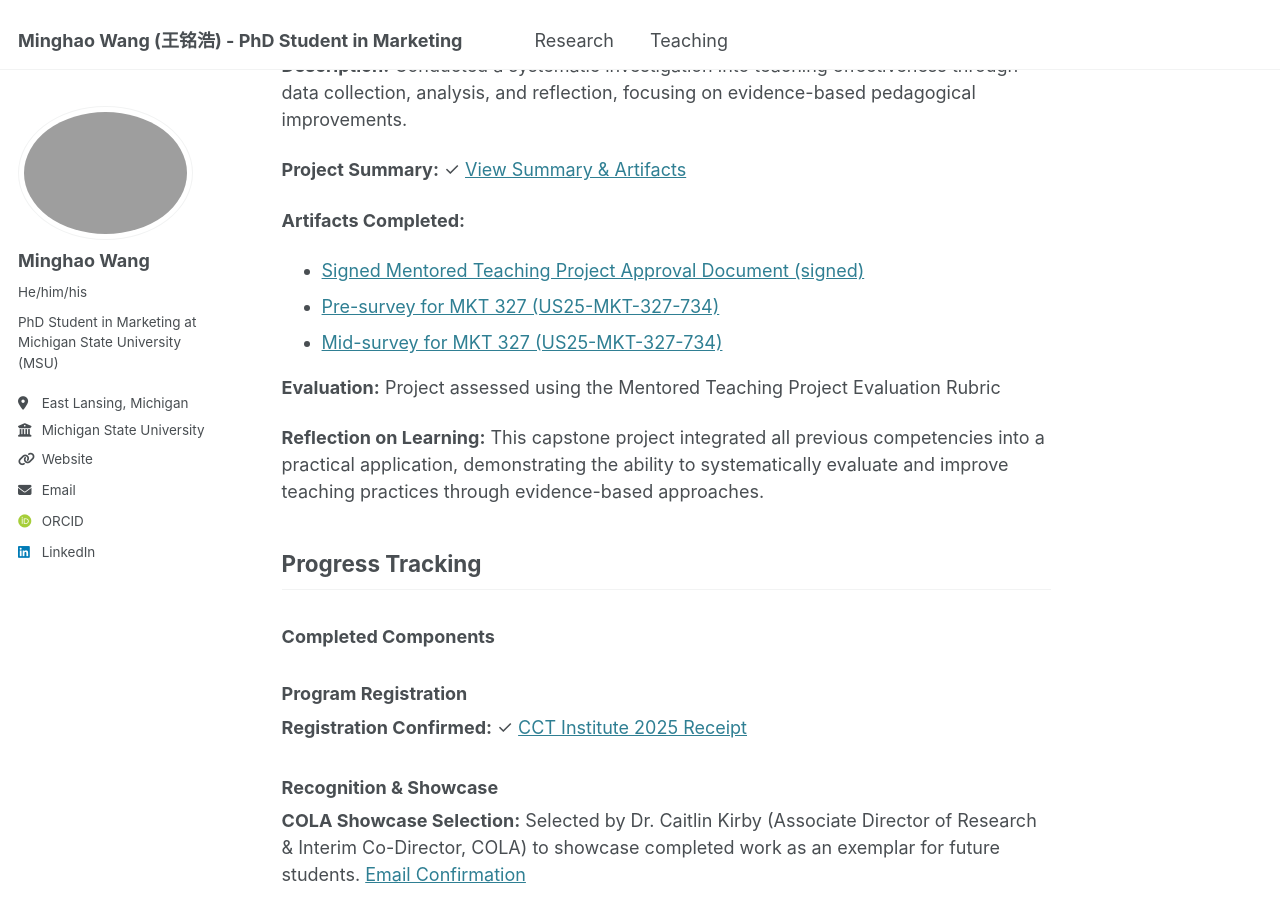
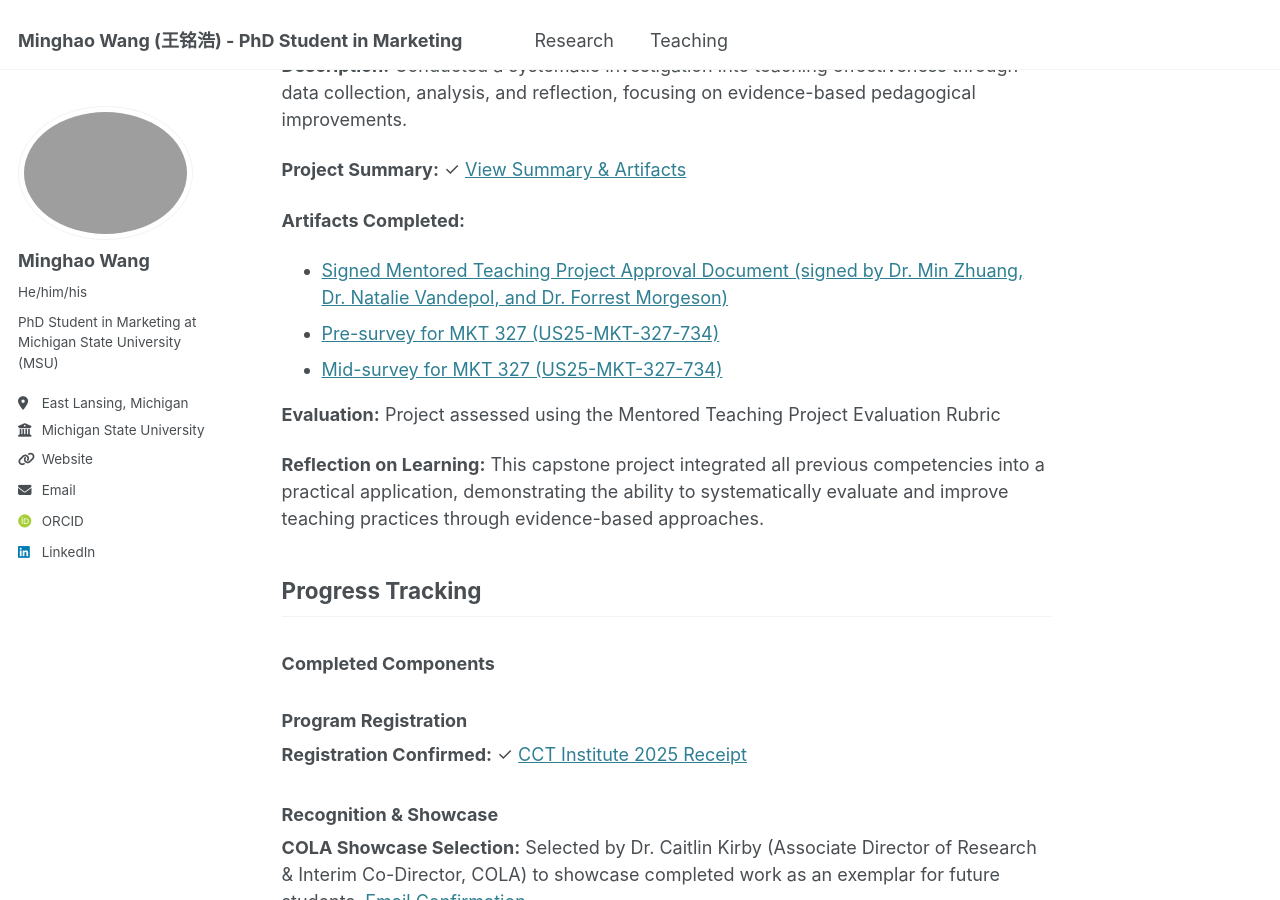
Before and after one commit to minghaowang-research/minghaowang-research.github.io, a Jekyll site: the page built from _teaching/certification-college-teaching.md, in a window 1280 px wide and 900 px high, scrolled down 3187 px. Built offline with Jekyll 4.4.1, drawn with Linux system fonts in a browser that asks for light colours; some web fonts are replaced.

Commit message:
again ccti

```diff
--- a/_teaching/certification-college-teaching.md
+++ b/_teaching/certification-college-teaching.md
@@ -87,7 +87,7 @@ I successfully completed all required portfolio components, demonstrating my mas
 **Project Summary:** ✓ [View Summary & Artifacts](/files/CCTI/8_Competency_5_Summary_Artifacrs.pdf)
 
 **Artifacts Completed:**
- - [Signed Mentored Teaching Project Approval Document (signed)](/files/CCTI/7_Competency_5_Mentored_Teaching_Project_Document_Graduate_Student_Minghao.pdf)
+ - [Signed Mentored Teaching Project Approval Document (signed by Dr. Min Zhuang, Dr. Natalie Vandepol, and Dr. Forrest Morgeson)](/files/CCTI/7_Competency_5_Mentored_Teaching_Project_Document_Graduate_Student_Minghao.pdf)
  - [Pre-survey for MKT 327 (US25-MKT-327-734)](/files/CCTI/11_US25-MKT-327-734_Pre.pdf)
  - [Mid-survey for MKT 327 (US25-MKT-327-734)](/files/CCTI/12_US25-MKT-327-734_Mid.pdf)
 
```
